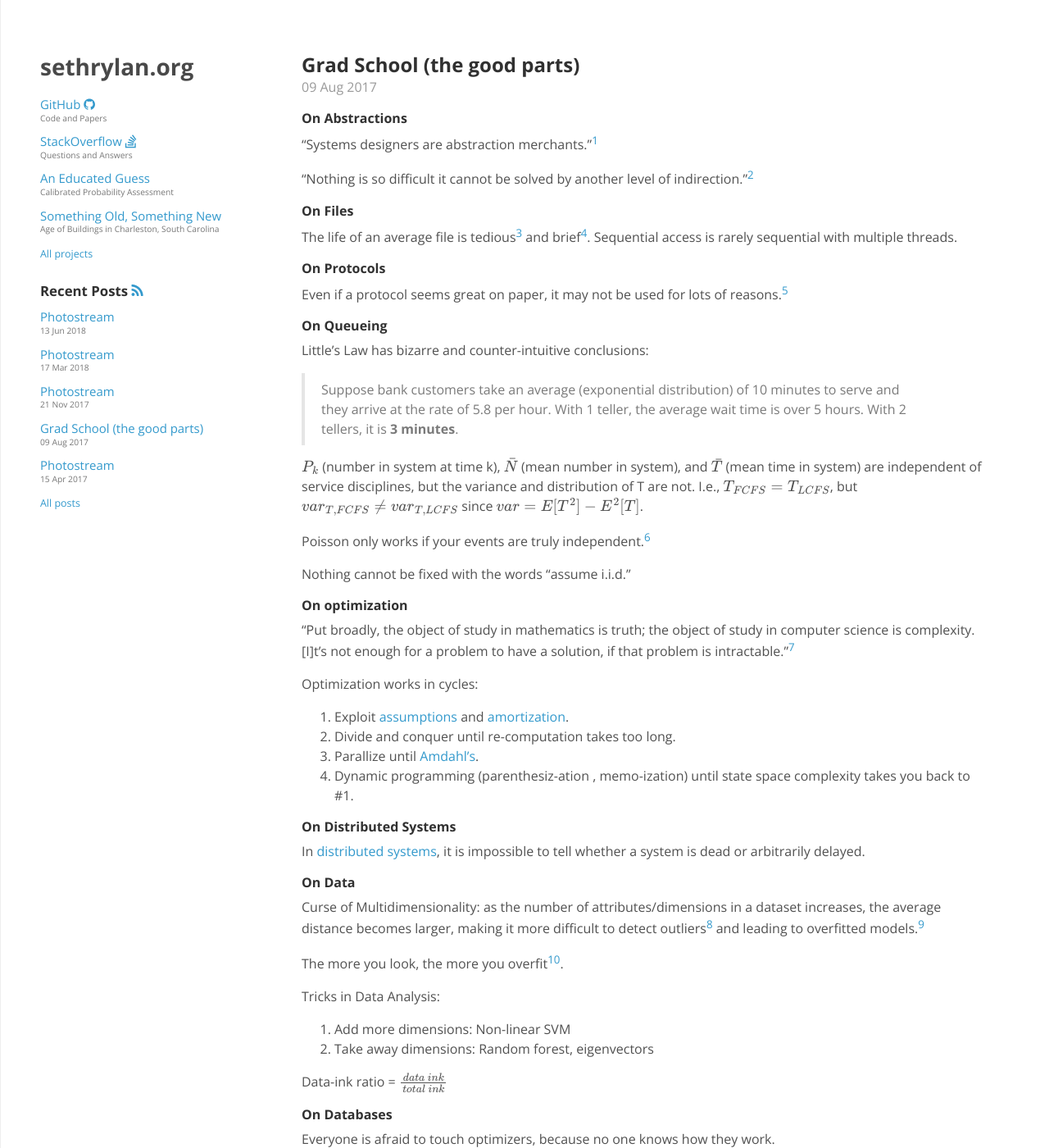
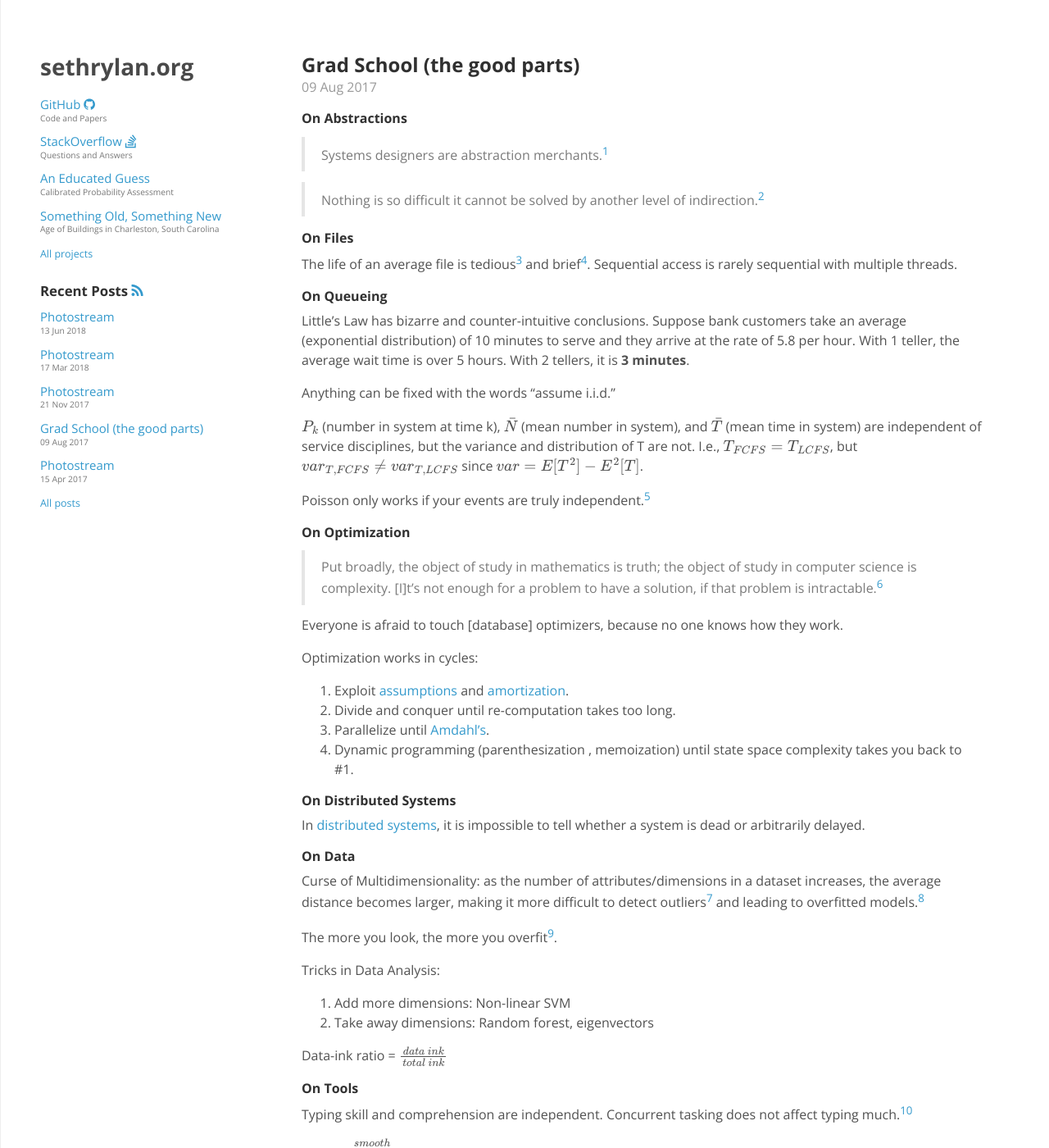
Before and after one commit to sethrylan/sethrylan.github.io, a Jekyll site: the page built from _posts/2017-08-09-notes-from-school.md, in a window 1280 px wide and 1400 px high. Shown: the whole window at 82% size. Built offline with Jekyll 4.4.1, drawn with Linux system fonts in a browser that asks for light colours; nearby versions of some CDN libraries; formulas are drawn with MathJax 3; some of the changed text lies outside the part shown.

Commit message:
wordsmithing

```diff
--- a/_posts/2017-08-09-notes-from-school.md
+++ b/_posts/2017-08-09-notes-from-school.md
@@ -4,27 +4,22 @@ title: Grad School (the good parts)
 ---
 
 ##### On Abstractions
-"Systems designers are abstraction merchants."[^abstractions]
+> Systems designers are abstraction merchants.[^abstractions]
 
-"Nothing is so difficult it cannot be solved by another level of indirection."[^wheeler]
+> Nothing is so difficult it cannot be solved by another level of indirection.[^wheeler]
 
 ##### On Files
 The life of an average file is tedious[^notafile] and brief[^tediousandbrief]. Sequential access is rarely sequential with multiple threads.
 
-##### On Protocols
-Even if a protocol seems great on paper, it may not be used for lots of reasons.[^csma]
-
 ##### On Queueing
 
-Little's Law has bizarre and counter-intuitive conclusions:
+Little's Law has bizarre and counter-intuitive conclusions. Suppose bank customers take an average (exponential distribution) of 10 minutes to serve and they arrive at the rate of 5.8 per hour. With 1 teller, the average wait time is over 5 hours. With 2 tellers, it is <b>3 minutes</b>.
 
-> Suppose bank customers take an average (exponential distribution) of 10 minutes to serve and they arrive at the rate of 5.8 per hour. With 1 teller, the average wait time is over 5 hours. With 2 tellers, it is <b>3 minutes</b>.
+Anything can be fixed with the words "assume i.i.d."
 
 $P_k$ (number in system at time k), $\bar{N}$ (mean number in system), and $\bar{T}$ (mean time in system) are independent of service disciplines, but the variance and distribution of T are not. I.e., $T_{FCFS} = T_{LCFS}$, but $var_{T,FCFS} \neq var_{T,LCFS}$ since $var = E[T^2] - E^2[T]$.
 
 Poisson only works if your events are truly independent.[^poisson]
-
-Nothing cannot be fixed with the words "assume i.i.d."
 
 <!-- <p class="center">
   <a class="fancybox" href="/images/2017-08/disc-cont.svg"><img src="/images/2017-08/disc-cont.svg" width="40%"/></a>
@@ -38,14 +33,16 @@ Nothing cannot be fixed with the words "assume i.i.d."
 | recurse on output: work on way down  | selection sort               |   Quicksort (kind of) |
  -->
 
-##### On optimization
-"Put broadly, the object of study in mathematics is truth; the object of study in computer science is complexity. [I]t's not enough for a problem to have a solution, if that problem is intractable."[^toliveby]
+##### On Optimization
+> Put broadly, the object of study in mathematics is truth; the object of study in computer science is complexity. [I]t's not enough for a problem to have a solution, if that problem is intractable.[^toliveby]
+
+Everyone is afraid to touch [database] optimizers, because no one knows how they work.
 
 Optimization works in cycles:
 1. Exploit [assumptions](https://dl.acm.org/citation.cfm?id=313859) and [amortization](https://www.youtube.com/watch?v=3MpzavN3Mco).
 1. Divide and conquer until re-computation takes too long.
-1. Parallize until [Amdahl's](https://en.wikipedia.org/wiki/Amdahl%27s_law).
-1. Dynamic programming (parenthesiz-ation , memo-ization) until state space complexity takes you back to #1.
+1. Parallelize until [Amdahl's](https://en.wikipedia.org/wiki/Amdahl%27s_law).
+1. Dynamic programming (parenthesization , memoization) until state space complexity takes you back to #1.
 
 ##### On Distributed Systems
 In [distributed systems](https://github.com/aphyr/distsys-class), it is impossible to tell whether a system is dead or arbitrarily delayed.
@@ -61,9 +58,6 @@ Tricks in Data Analysis:
 
 Data-ink ratio = $\frac{data\ ink}{total\ ink}$
 
-##### On Databases
-Everyone is afraid to touch optimizers, because no one knows how they work.
-
 ##### On Tools
 Typing skill and comprehension are independent. Concurrent tasking does not affect typing much.[^salthouse]
 
```
Also changed, not shown: other parts of _posts/2017-08-09-notes-from-school.md (+9 -6 lines).
